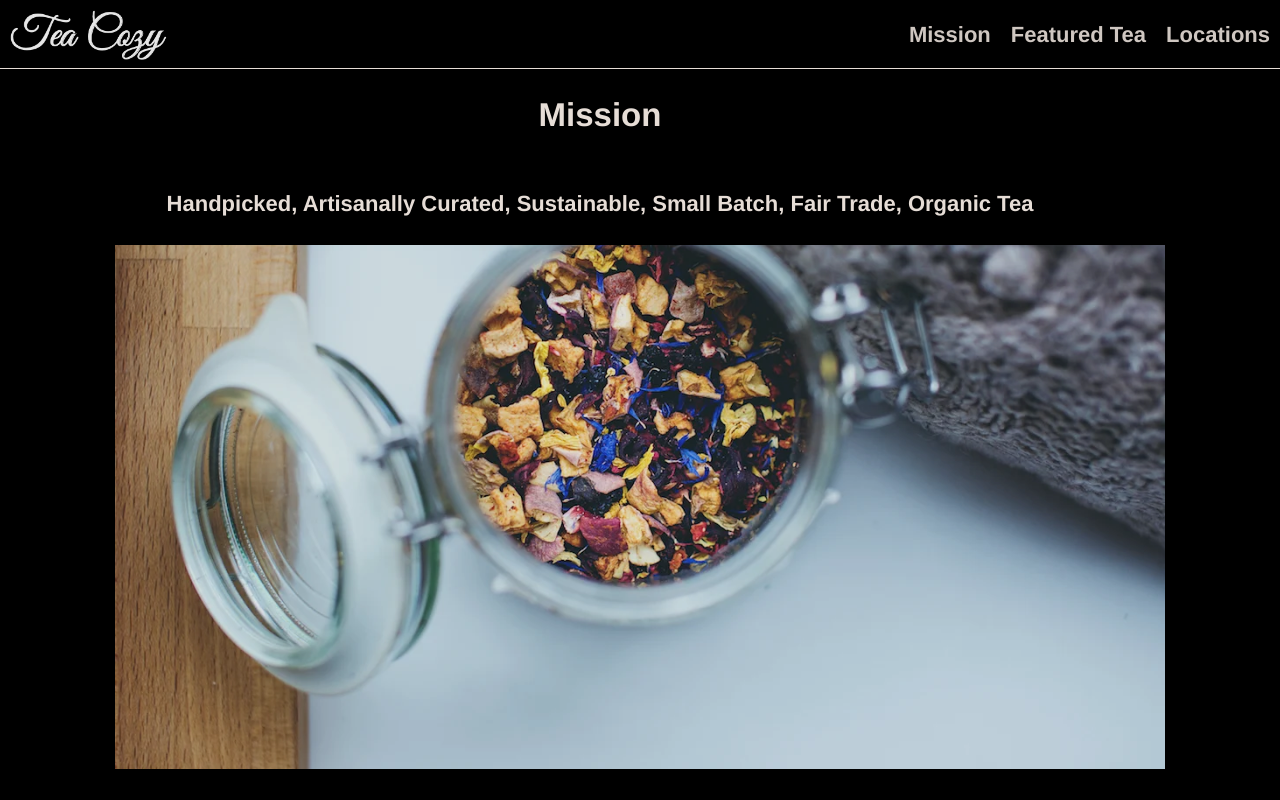
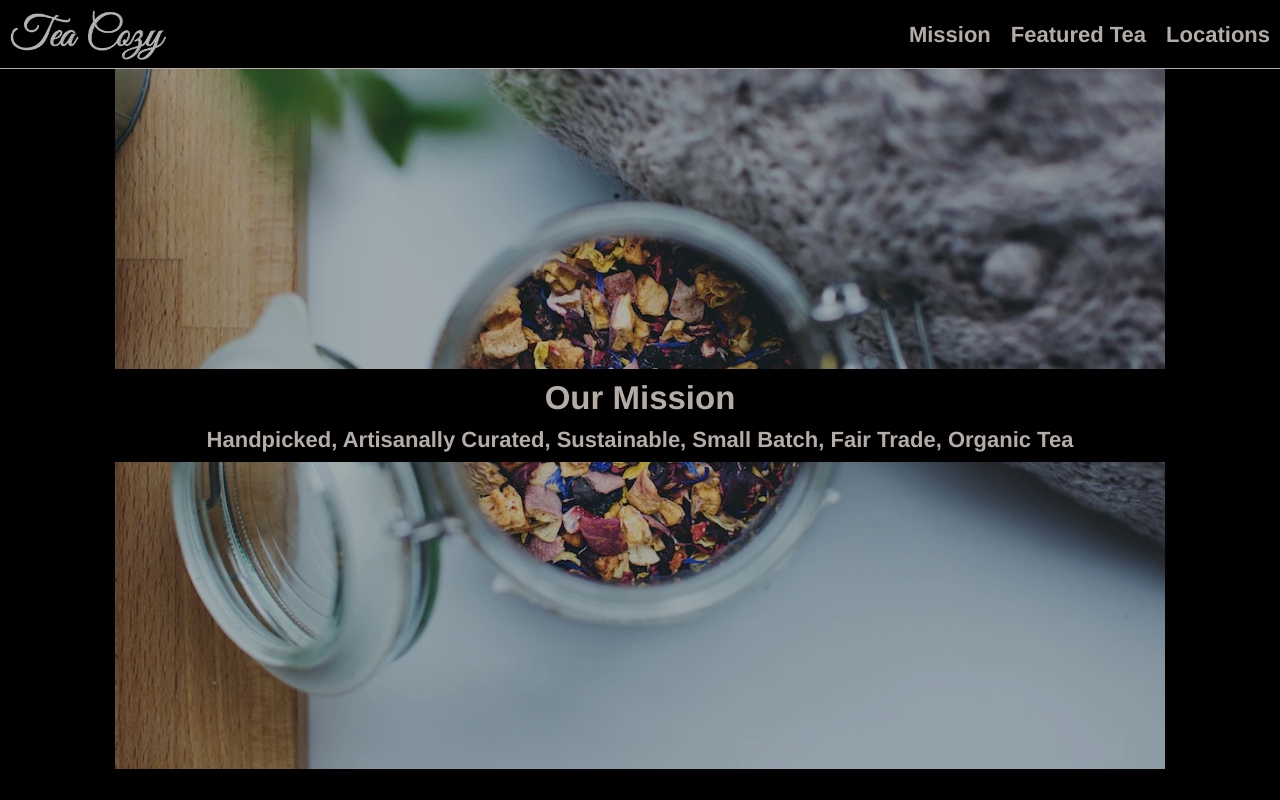
Before and after one commit to fillharris/codecademy_tea_cozy, a plain HTML site: page index.html in a window 1280 px wide. Drawn offline with Linux system fonts and the light colour scheme.

Commit message:
Complete mission

```diff
--- a/blocks/header.css
+++ b/blocks/header.css
@@ -20,7 +20,6 @@
   text-decoration: none;
   font-weight: bold;
   color: seashell;
-  opacity: 0.9;
 }
 
 .nav__link:hover {
--- a/blocks/mission.css
+++ b/blocks/mission.css
@@ -8,10 +8,23 @@
 }
 
 .mission__content {
+  top: 300px;
   background-color: black;
   display: flex;
   align-items: center;
   flex-direction: column;
   position: relative;
   width: 1200px;
+  margin: 0 auto;
 }
+
+.mission__content-title {
+  margin: 0;
+  padding-top: 10px;
+  padding-bottom: 10px;
+}
+
+.mission__content-text {
+  margin: 0;
+  padding-bottom: 10px;
+}
--- a/blocks/page.css
+++ b/blocks/page.css
@@ -3,5 +3,5 @@
   font-size: 22px;
   color: seashell;
   background-color: black;
-  opacity: 0.9;
+  opacity: 0.7;
 }
--- a/index.html
+++ b/index.html
@@ -22,10 +22,10 @@
         </div>
       </nav>
     </header>
-    <section class="mission">
+    <section id="mission" class="mission">
       <div class="mission__content">
-        <h2 class="mission__content-title">Mission</h2>
-        <h4 class="mission__contetn-text">
+        <h2 class="mission__content-title">Our Mission</h2>
+        <h4 class="mission__content-text">
           Handpicked, Artisanally Curated, Sustainable, Small Batch, Fair Trade,
           Organic Tea
         </h4>
```
